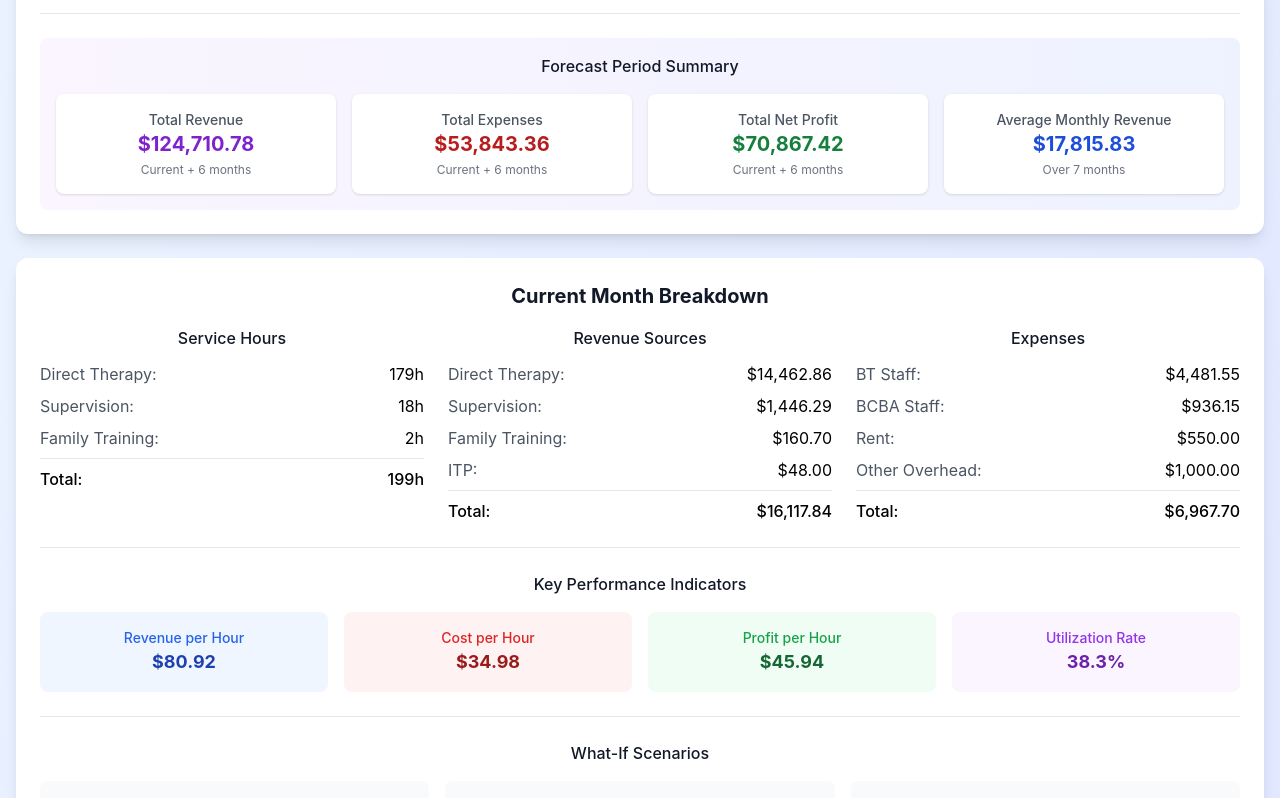
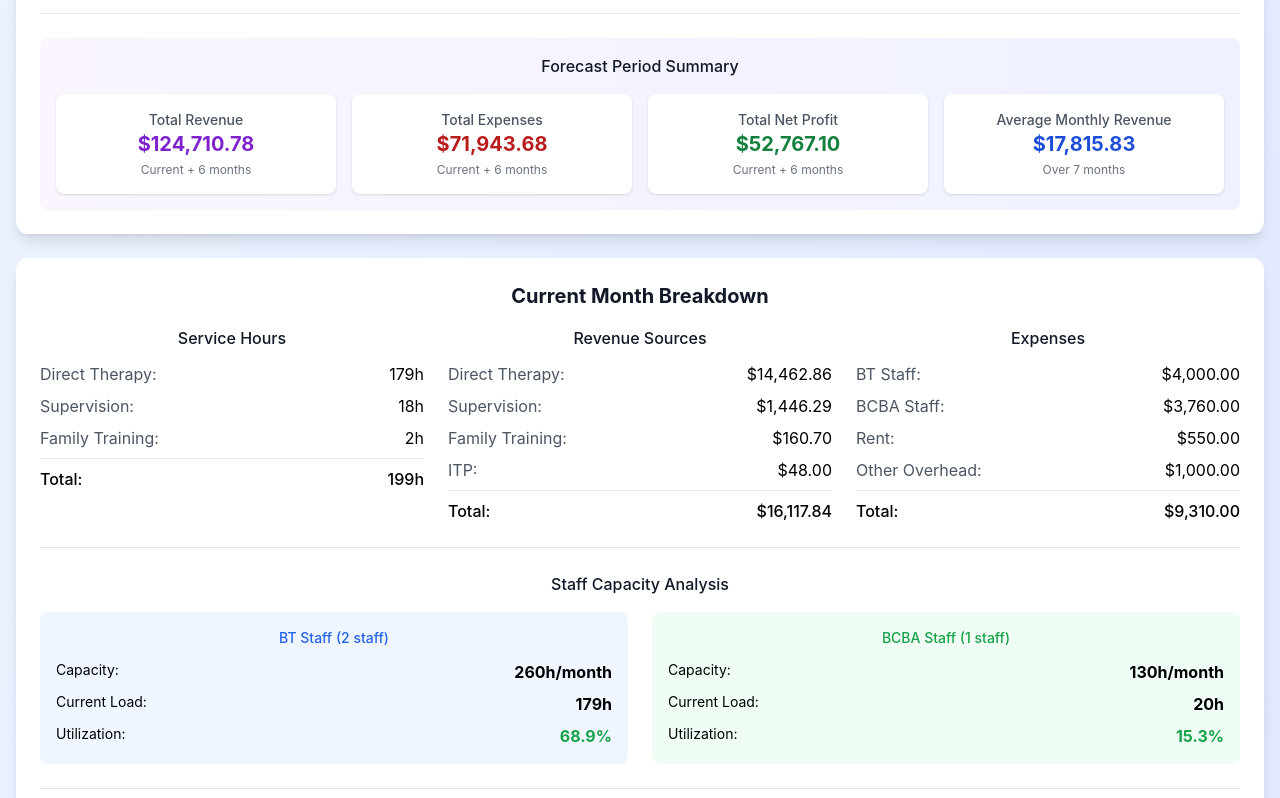
Before and after one commit to treehousetherapy/financial-dashboard, a React (Create React App) app: page / in a window 1280 px wide. Shown: the part 1042-1840 px from the top of the page. Built offline with nearby package versions, Linux system fonts and the light colour scheme.

Commit message:
Add staff management with capacity analysis and fix logo display

```diff
--- a/src/TreehouseFinancialDashboard.js
+++ b/src/TreehouseFinancialDashboard.js
@@ -42,7 +42,11 @@ const TreehouseFinancialDashboard = () => {
     costInflationAnnual: 0.025
   });
 
-
+  // Staff management state
+  const [staffCount, setStaffCount] = useState({
+    bt: 2,
+    bcba: 1
+  });
 
   // Calculated values
   const calculateMetrics = () => {
@@ -63,9 +67,22 @@ const TreehouseFinancialDashboard = () => {
     const totalRevenue = directTherapyRevenue + supervisionRevenue + familyTrainingRevenue + itpRevenue;
 
     // Expense calculation
-    // Calculate staff costs based on actual service hours worked
-    const btStaffCost = directTherapyHours * staffRates.bt;
-    const bcbaStaffCost = (supervisionHours + familyTrainingHours) * staffRates.bcba;
+    // Calculate staff costs: Base monthly salary + overtime for excess hours
+    const btMonthlyCapacity = staffCount.bt * 130; // 130 hours/month capacity per BT
+    const bcbaMonthlyCapacity = staffCount.bcba * 130; // 130 hours/month capacity per BCBA
+
+    // Base staff costs (minimum monthly cost)
+    const btBaseCost = staffCount.bt * staffRates.bt * 80; // 80 hours base per month per staff
+    const bcbaBaseCost = staffCount.bcba * staffRates.bcba * 80; // 80 hours base per month per staff
+
+    // Overtime costs if hours exceed capacity
+    const btOvertimeCost = directTherapyHours > btMonthlyCapacity ?
+      (directTherapyHours - btMonthlyCapacity) * staffRates.bt * 1.5 : 0;
+    const bcbaOvertimeCost = (supervisionHours + familyTrainingHours) > bcbaMonthlyCapacity ?
+      ((supervisionHours + familyTrainingHours) - bcbaMonthlyCapacity) * staffRates.bcba * 1.5 : 0;
+
+    const btStaffCost = btBaseCost + btOvertimeCost;
+    const bcbaStaffCost = bcbaBaseCost + bcbaOvertimeCost;
     const totalStaffCost = btStaffCost + bcbaStaffCost;
     const totalExpenses = totalStaffCost + overheadCosts.rent + overheadCosts.other;
 
@@ -93,7 +110,11 @@ const TreehouseFinancialDashboard = () => {
       profitMargin,
       revenuePerHour: totalMonthlyHours > 0 ? totalRevenue / totalMonthlyHours : 0,
       costPerHour: totalMonthlyHours > 0 ? totalExpenses / totalMonthlyHours : 0,
-      profitPerHour: totalMonthlyHours > 0 ? netProfit / totalMonthlyHours : 0
+      profitPerHour: totalMonthlyHours > 0 ? netProfit / totalMonthlyHours : 0,
+      btCapacity: btMonthlyCapacity,
+      bcbaCapacity: bcbaMonthlyCapacity,
+      btUtilization: btMonthlyCapacity > 0 ? (directTherapyHours / btMonthlyCapacity) * 100 : 0,
+      bcbaUtilization: bcbaMonthlyCapacity > 0 ? ((supervisionHours + familyTrainingHours) / bcbaMonthlyCapacity) * 100 : 0
     };
   };
 
@@ -169,6 +190,7 @@ const TreehouseFinancialDashboard = () => {
       clientData,
       serviceRates,
       staffRates,
+      staffCount,
       overheadCosts,
       serviceDistribution,
       growthAssumptions
@@ -194,7 +216,7 @@ const TreehouseFinancialDashboard = () => {
           <div className="flex justify-between items-center flex-wrap gap-4">
             <div className="flex items-center gap-4">
               <img
-                src="/treehouse-logo.png.png"
+                src="/treehouse-logo.png"
                 alt="Treehouse Therapy Center"
                 className="h-16 w-16 object-contain"
                 onError={(e) => {
@@ -422,10 +444,22 @@ const TreehouseFinancialDashboard = () => {
             </div>
 
             <div className="bg-white rounded-xl shadow-lg p-6">
-              <h3 className="text-lg font-bold text-gray-900 mb-4">Cost Structure</h3>
-              <div className="space-y-3">
+              <h3 className="text-lg font-bold text-gray-900 mb-4">Staff & Cost Structure</h3>
+              <div className="space-y-4">
+                <div className="grid grid-cols-2 gap-4">
                   <div>
-                  <label className="block text-sm font-medium text-gray-700 mb-1">BT Staff Rate ($/hour)</label>
+                    <label className="block text-sm font-medium text-gray-700 mb-1">BT Staff Count</label>
+                    <input
+                      type="number"
+                      min="1"
+                      value={staffCount.bt}
+                      onChange={(e) => setStaffCount({...staffCount, bt: parseInt(e.target.value) || 1})}
+                      className="w-full border rounded px-3 py-2"
+                    />
+                    <p className="text-xs text-gray-500 mt-1">Capacity: {staffCount.bt * 130}h/month</p>
+                  </div>
+                  <div>
+                    <label className="block text-sm font-medium text-gray-700 mb-1">BT Rate ($/hour)</label>
                     <input
                       type="number"
                       step="0.01"
@@ -434,8 +468,21 @@ const TreehouseFinancialDashboard = () => {
                       className="w-full border rounded px-3 py-2"
                     />
                   </div>
+                </div>
+                <div className="grid grid-cols-2 gap-4">
                   <div>
-                  <label className="block text-sm font-medium text-gray-700 mb-1">BCBA Staff Rate ($/hour)</label>
+                    <label className="block text-sm font-medium text-gray-700 mb-1">BCBA Staff Count</label>
+                    <input
+                      type="number"
+                      min="1"
+                      value={staffCount.bcba}
+                      onChange={(e) => setStaffCount({...staffCount, bcba: parseInt(e.target.value) || 1})}
+                      className="w-full border rounded px-3 py-2"
+                    />
+                    <p className="text-xs text-gray-500 mt-1">Capacity: {staffCount.bcba * 130}h/month</p>
+                  </div>
+                  <div>
+                    <label className="block text-sm font-medium text-gray-700 mb-1">BCBA Rate ($/hour)</label>
                     <input
                       type="number"
                       step="0.01"
@@ -443,6 +490,7 @@ const TreehouseFinancialDashboard = () => {
                       onChange={(e) => setStaffRates({...staffRates, bcba: parseFloat(e.target.value) || 0})}
                       className="w-full border rounded px-3 py-2"
                     />
+                  </div>
                 </div>
                 <div>
                   <label className="block text-sm font-medium text-gray-700 mb-1">Monthly Rent</label>
@@ -719,6 +767,51 @@ const TreehouseFinancialDashboard = () => {
             </div>
           </div>
 
+          {/* Staff Capacity & Utilization */}
+          <div className="mt-6 pt-6 border-t">
+            <h3 className="font-medium text-gray-900 mb-4">Staff Capacity Analysis</h3>
+            <div className="grid grid-cols-1 lg:grid-cols-2 gap-6">
+              <div className="bg-blue-50 p-4 rounded-lg">
+                <h4 className="text-sm text-blue-600 font-medium mb-3">BT Staff ({staffCount.bt} staff)</h4>
+                <div className="space-y-2">
+                  <div className="flex justify-between">
+                    <span className="text-sm">Capacity:</span>
+                    <span className="font-bold">{currentMetrics.btCapacity}h/month</span>
+                  </div>
+                  <div className="flex justify-between">
+                    <span className="text-sm">Current Load:</span>
+                    <span className="font-bold">{Math.round(currentMetrics.directTherapyHours)}h</span>
+                  </div>
+                  <div className="flex justify-between">
+                    <span className="text-sm">Utilization:</span>
+                    <span className={`font-bold ${currentMetrics.btUtilization > 80 ? 'text-red-600' : 'text-green-600'}`}>
+                      {currentMetrics.btUtilization.toFixed(1)}%
+                    </span>
+                  </div>
+                </div>
+              </div>
+              <div className="bg-green-50 p-4 rounded-lg">
+                <h4 className="text-sm text-green-600 font-medium mb-3">BCBA Staff ({staffCount.bcba} staff)</h4>
+                <div className="space-y-2">
+                  <div className="flex justify-between">
+                    <span className="text-sm">Capacity:</span>
+                    <span className="font-bold">{currentMetrics.bcbaCapacity}h/month</span>
+                  </div>
+                  <div className="flex justify-between">
+                    <span className="text-sm">Current Load:</span>
+                    <span className="font-bold">{Math.round(currentMetrics.supervisionHours + currentMetrics.familyTrainingHours)}h</span>
+                  </div>
+                  <div className="flex justify-between">
+                    <span className="text-sm">Utilization:</span>
+                    <span className={`font-bold ${currentMetrics.bcbaUtilization > 80 ? 'text-red-600' : 'text-green-600'}`}>
+                      {currentMetrics.bcbaUtilization.toFixed(1)}%
+                    </span>
+                  </div>
+                </div>
+              </div>
+            </div>
+          </div>
+
           {/* Performance Metrics */}
           <div className="mt-6 pt-6 border-t">
             <h3 className="font-medium text-gray-900 mb-4">Key Performance Indicators</h3>
@@ -736,9 +829,9 @@ const TreehouseFinancialDashboard = () => {
                 <p className="text-lg font-bold text-green-800">{formatCurrency(currentMetrics.profitPerHour)}</p>
               </div>
               <div className="bg-purple-50 p-4 rounded-lg">
-                <p className="text-sm text-purple-600 font-medium">Utilization Rate</p>
+                <p className="text-sm text-purple-600 font-medium">Overall Utilization</p>
                 <p className="text-lg font-bold text-purple-800">
-                  {((currentMetrics.totalMonthlyHours / (currentMetrics.activeClients * 40 * 4.33)) * 100).toFixed(1)}%
+                  {(((currentMetrics.directTherapyHours + currentMetrics.supervisionHours + currentMetrics.familyTrainingHours) / (currentMetrics.btCapacity + currentMetrics.bcbaCapacity)) * 100).toFixed(1)}%
                 </p>
               </div>
             </div>
```
Also changed, not shown: public/treehouse-logo.png (renamed from public/treehouse-logo.png.png). Lines whose indentation alone changed are shown as unchanged.
